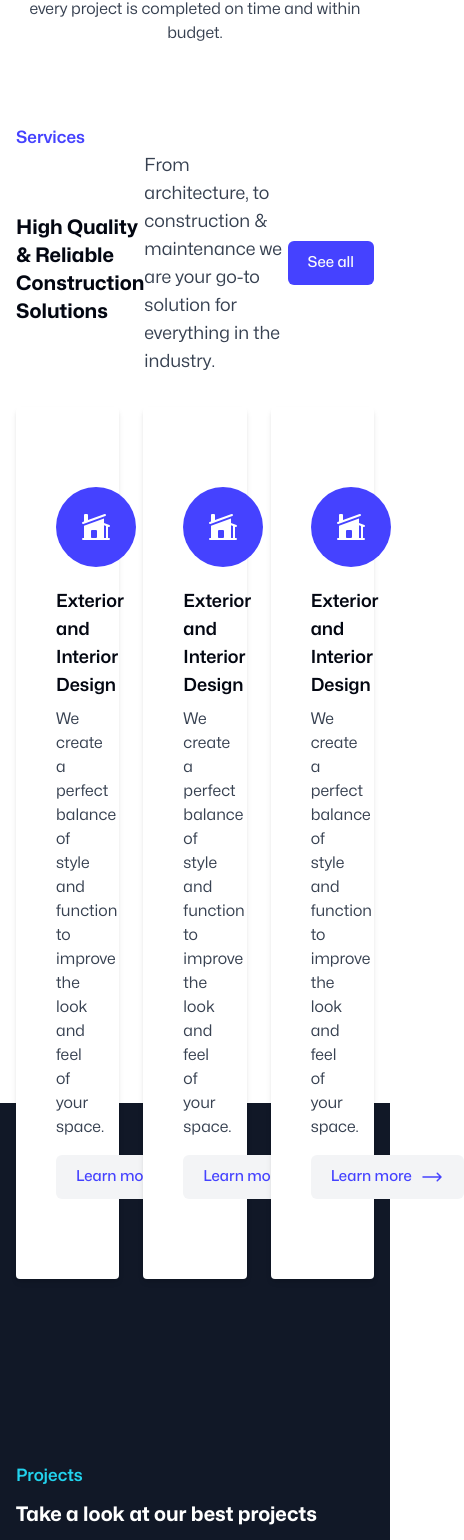
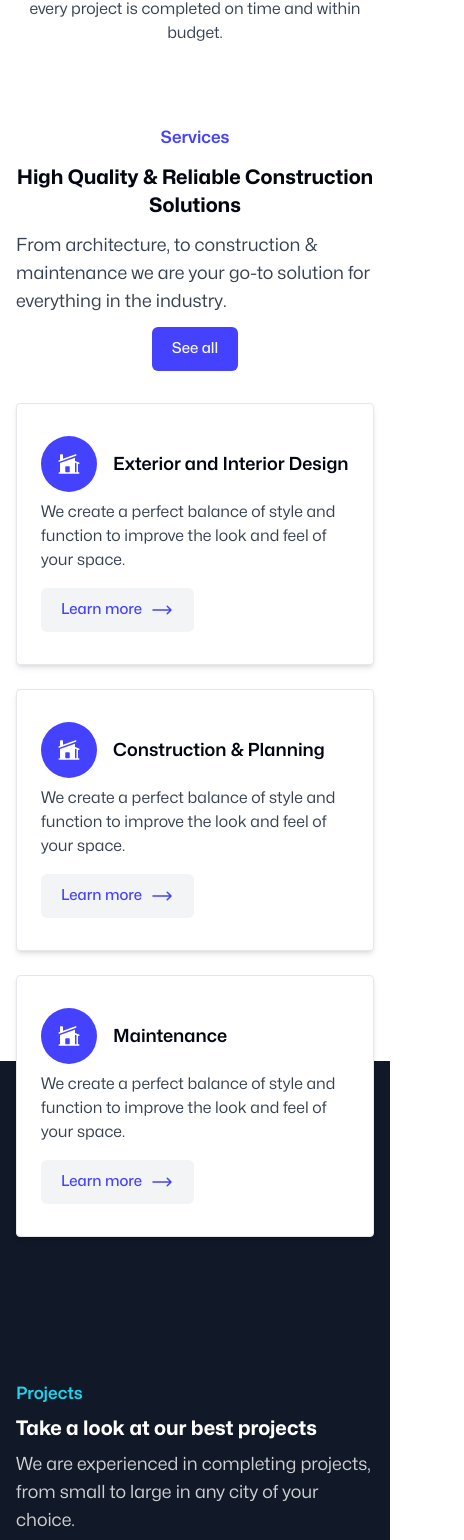
Before and after one commit to Lindrit-Sulaj/Konstruct, a Next.js app: page / in a window 390 px wide. Shown: the part 2915-4455 px from the top of the page, 464 px wide, since content can reach past the window. Built offline with nearby package versions, Linux system fonts and the light colour scheme.

Commit message:
projects and services made responsive

```diff
--- a/app/page.tsx
+++ b/app/page.tsx
@@ -20,6 +20,7 @@ export default function Home() {
       <Advantages />
       <Services />
       <Projects />
+      <div className="h-screen"></div>
     </main>
   );
 }
--- a/sections/projects.tsx
+++ b/sections/projects.tsx
@@ -4,14 +4,14 @@ import { Button } from '@/components/ui/button'
 
 export default function Projects() {
   return (
-    <section className="bg-gray-900 pt-10 pb-20 px-4">
+    <section className="bg-gray-900 lg:pt-10 pb-20 lg:pb-28 px-4">
       <div className="max-w-screen-web mx-auto">
-        <h3 className='text-[17px] md:text-lg lg:text-xl font-semibold text-cyan-400'>Projects</h3>
-        <h2 className='text-xl md:text-2xl lg:text-3xl xl:text-4xl font-bold mt-3 text-white'>Take a look at our best projects</h2>
-        <p className='text-white/80 mt-2 text-lg'>We are experienced in completing projects, from small to large in any city of your choice.</p>
-        <div className="grid grid-cols-5 gap-x-10 mt-10">
-          <div className="col-span-2 bg-white rounded-sm relative">
-            <img src="./images/residential-zone1.jpg" className='rounded-t-sm' alt="Residential zone" />
+        <h3 className='text-[17px] md:text-lg lg:text-xl font-semibold text-cyan-400 md:text-center lg:text-left'>Projects</h3>
+        <h2 className='text-xl md:text-2xl lg:text-3xl xl:text-4xl font-bold mt-2 text-white md:text-center lg:text-left'>Take a look at our best projects</h2>
+        <p className='text-white/80 mt-2 text-lg md:text-center lg:text-left max-w-lg md:mx-auto lg:max-w-none lg:mx-0'>We are experienced in completing projects, from small to large in any city of your choice.</p>
+        <div className="grid grid-cols-1 max-w-lg lg:max-w-none mx-auto gap-y-10 md:gap-y-12 lg:grid-cols-5 gap-x-10 mt-10 px-6 lg:px-0">
+          <div className="lg:col-span-2 bg-white rounded-sm relative">
+            <img loading="lazy" src="./images/residential-zone1.jpg" className='rounded-t-sm' alt="Residential zone" />
             <div className="p-8">
               <p className='text-gray-700'>Architecture & Building</p>
               <h4 className='font-bold text-lg md:text-xl mt-1'>Planning & Construction of Residential Zone</h4>
@@ -27,15 +27,15 @@ export default function Projects() {
               </Link>
             </div>
           </div>
-          <div className="col-span-3 flex flex-col gap-y-3">
-            <div className="bg-white h-1/2 flex items-center relative rounded-sm">
-              <img src="./images/residential-zone2.jpg" className='h-full w-1/2 rounded-l-sm' alt="Residential zone" />
-              <div className='px-5 w-1/2'>
+          <div className="lg:col-span-3 flex flex-col gap-y-3">
+            <div className="bg-white md:h-1/2 flex flex-col md:flex-row items-center relative rounded-sm">
+              <img loading="lazy" src="./images/residential-zone2.jpg" className='h-full w-full md:w-1/2 rounded-l-sm' alt="Residential zone" />
+              <div className='px-5 w-full md:w-1/2 py-6 md:py-4'>
                 <p className='text-gray-700'>Architecture & Building</p>
                 <h4 className='font-bold text-lg md:text-xl mt-1'>Exterior design of city building</h4>
                 <p className='text-gray-700 mt-2 text-[15px]'>Lorem ipsum dolor sit amet, consectetur adipiscing elit, sed do eiusmod tempor incididunt ut labore et dolore magna aliqua.</p>
               </div>
-              <div className="absolute -top-6 left-1/2 -translate-x-1/2 w-[4.5rem] flex items-center justify-center rounded-full h-[4.5rem] bg-gray-900">
+              <div className="absolute -top-10 left-1/2 -translate-x-1/2 w-[4.5rem] flex items-center justify-center rounded-full h-[4.5rem] bg-gray-900">
                 <Link href="/" className="w-14 h-14 bg-primary flex items-center justify-center rounded-full">
                   <Button size="icon">
                     <svg xmlns="http://www.w3.org/2000/svg" fill="none" viewBox="0 0 24 24" strokeWidth={2} stroke="currentColor" className="size-6">
@@ -45,14 +45,14 @@ export default function Projects() {
                 </Link>
               </div>
             </div>
-            <div className="bg-white h-1/2 flex items-center relative rounded-sm">
-              <img src="./images/residential-zone3.jpg" className='h-full w-1/2 rounded-l-sm' alt="Residential zone" />
-              <div className='px-5 w-1/2'>
+            <div className="bg-white md:h-1/2 flex flex-col md:flex-row items-center relative rounded-sm">
+              <img loading="lazy" src="./images/residential-zone3.jpg" className='h-full w-full md:w-1/2 rounded-l-sm' alt="Residential zone" />
+              <div className='px-5 w-full md:w-1/2 py-6 md:py-4'>
                 <p className='text-gray-700'>Architecture & Building</p>
                 <h4 className='font-bold text-lg md:text-xl mt-1'>Exterior design of city building</h4>
                 <p className='text-gray-700 mt-2 text-[15px]'>Lorem ipsum dolor sit amet, consectetur adipiscing elit, sed do eiusmod tempor incididunt ut labore et dolore magna aliqua.</p>
               </div>
-              <div className="absolute -bottom-6 left-1/2 -translate-x-1/2 w-[4.5rem] flex items-center justify-center rounded-full h-[4.5rem] bg-gray-900">
+              <div className="absolute -bottom-10 left-1/2 -translate-x-1/2 w-[4.5rem] flex items-center justify-center rounded-full h-[4.5rem] bg-gray-900">
                 <Link href="/" className="w-14 h-14 bg-primary flex items-center justify-center rounded-full">
                   <Button size="icon">
                     <svg xmlns="http://www.w3.org/2000/svg" fill="none" viewBox="0 0 24 24" strokeWidth={2} stroke="currentColor" className="size-6">
--- a/sections/services.tsx
+++ b/sections/services.tsx
@@ -6,23 +6,26 @@ export default function Services() {
   return (
     <section className="mt-10 md:mt-14 lg:mt-20 xl:mt-24">
       <div className="max-w-screen-web mx-auto px-4">
-        <h3 className='text-[17px] md:text-lg lg:text-xl font-semibold text-primary'>Services</h3>
-        <div className="flex justify-between items-center">
-          <h2 className='text-xl md:text-2xl lg:text-3xl xl:text-4xl font-bold mt-3 max-w-xl'>High Quality & Reliable Construction Solutions</h2>
+        <h3 className='text-[17px] md:text-lg lg:text-xl font-semibold text-primary text-center lg:text-left'>Services</h3>
+        <div className="flex flex-col lg:flex-row lg:justify-between gap-y-3 items-center">
+          <h2 className='text-xl md:text-2xl lg:text-3xl xl:text-4xl font-bold mt-3 max-w-xl text-center lg:text-left'>High Quality & Reliable Construction Solutions</h2>
           <p className='max-w-md text-lg text-gray-700'>From architecture, to construction & maintenance we are your go-to solution for everything in the industry.</p>
           <Link href="/">
             <Button>See all</Button>
           </Link>
         </div>
-        <div className="grid grid-cols-3 mt-8 gap-x-6 -mb-44">
-          <div className='bg-white shadow-md px-10 py-20 rounded-sm'>
-            <span className="flex justify-center items-center w-20 h-20 bg-primary rounded-full">
-              <svg xmlns="http://www.w3.org/2000/svg" viewBox="0 0 24 24" fill="currentColor" className="size-8 text-white">
+        <div className="grid grid-cols-1 md:grid-cols-2 lg:grid-cols-3 mt-8 gap-6 md:gap-4 lg:gap-6 -mb-44">
+          <div className='bg-white md:col-span-2 lg:col-span-1 shadow-md px-6 py-8 lg:px-10 lg:py-20 rounded-sm border lg:border-0'>
+            <div className='flex items-center md:items-start gap-x-4 md:flex-col gap-y-5'>
+              <span className="flex justify-center items-center w-14 h-14 lg:w-20 lg:h-20 bg-primary rounded-full">
+                <svg xmlns="http://www.w3.org/2000/svg" viewBox="0 0 24 24" fill="currentColor" className="size-6 lg:size-8 text-white">
                   <path d="M19.006 3.705a.75.75 0 1 0-.512-1.41L6 6.838V3a.75.75 0 0 0-.75-.75h-1.5A.75.75 0 0 0 3 3v4.93l-1.006.365a.75.75 0 0 0 .512 1.41l16.5-6Z" />
                   <path fillRule="evenodd" d="M3.019 11.114 18 5.667v3.421l4.006 1.457a.75.75 0 1 1-.512 1.41l-.494-.18v8.475h.75a.75.75 0 0 1 0 1.5H2.25a.75.75 0 0 1 0-1.5H3v-9.129l.019-.007ZM18 20.25v-9.566l1.5.546v9.02H18Zm-9-6a.75.75 0 0 0-.75.75v4.5c0 .414.336.75.75.75h3a.75.75 0 0 0 .75-.75V15a.75.75 0 0 0-.75-.75H9Z" clipRule="evenodd" />
                 </svg>
               </span>
-            <h3 className='font-semibold text-lg md:text-xl mt-5'>Exterior and Interior Design</h3>
+              <h3 className='font-semibold text-lg md:text-xl'>Exterior and Interior Design</h3>
+            </div>
+
             <p className='text-gray-700 mt-2'>We create a perfect balance of style and function to improve the look and feel of your space.</p>
             <Link href="/" className='inline-block mt-4'>
               <Button variant="secondary">Learn more <svg xmlns="http://www.w3.org/2000/svg" viewBox="0 0 24 24" fill="currentColor" className="size-6 ml-2">
@@ -31,14 +34,16 @@ export default function Services() {
               </Button>
             </Link>
           </div>
-          <div className='bg-white shadow-md px-10 py-20 rounded-sm'>
-            <span className="flex justify-center items-center w-20 h-20 bg-primary rounded-full">
-              <svg xmlns="http://www.w3.org/2000/svg" viewBox="0 0 24 24" fill="currentColor" className="size-8 text-white">
+          <div className='bg-white shadow-md px-6 py-8 lg:px-10 lg:py-20 rounded-sm border lg:border-0'>
+            <div className='flex items-center md:items-start gap-x-4 md:flex-col gap-y-5'>
+              <span className="flex justify-center items-center w-14 h-14 lg:w-20 lg:h-20 bg-primary rounded-full">
+                <svg xmlns="http://www.w3.org/2000/svg" viewBox="0 0 24 24" fill="currentColor" className="size-6 lg:size-8 text-white">
                   <path d="M19.006 3.705a.75.75 0 1 0-.512-1.41L6 6.838V3a.75.75 0 0 0-.75-.75h-1.5A.75.75 0 0 0 3 3v4.93l-1.006.365a.75.75 0 0 0 .512 1.41l16.5-6Z" />
                   <path fillRule="evenodd" d="M3.019 11.114 18 5.667v3.421l4.006 1.457a.75.75 0 1 1-.512 1.41l-.494-.18v8.475h.75a.75.75 0 0 1 0 1.5H2.25a.75.75 0 0 1 0-1.5H3v-9.129l.019-.007ZM18 20.25v-9.566l1.5.546v9.02H18Zm-9-6a.75.75 0 0 0-.75.75v4.5c0 .414.336.75.75.75h3a.75.75 0 0 0 .75-.75V15a.75.75 0 0 0-.75-.75H9Z" clipRule="evenodd" />
                 </svg>
               </span>
-            <h3 className='font-semibold text-lg md:text-xl mt-5'>Exterior and Interior Design</h3>
+              <h3 className='font-semibold text-lg md:text-xl'>Construction & Planning</h3>
+            </div>
             <p className='text-gray-700 mt-2'>We create a perfect balance of style and function to improve the look and feel of your space.</p>
             <Link href="/" className='inline-block mt-4'>
               <Button variant="secondary">Learn more <svg xmlns="http://www.w3.org/2000/svg" viewBox="0 0 24 24" fill="currentColor" className="size-6 ml-2">
@@ -47,14 +52,16 @@ export default function Services() {
               </Button>
             </Link>
           </div>
-          <div className='bg-white shadow-md px-10 py-20 rounded-sm'>
-            <span className="flex justify-center items-center w-20 h-20 bg-primary rounded-full">
-              <svg xmlns="http://www.w3.org/2000/svg" viewBox="0 0 24 24" fill="currentColor" className="size-8 text-white">
+          <div className='bg-white shadow-md px-6 py-8 lg:px-10 lg:py-20 rounded-sm border lg:border-0'>
+            <div className='flex items-center md:items-start gap-x-4 md:flex-col gap-y-5'>
+              <span className="flex justify-center items-center w-14 h-14 lg:w-20 lg:h-20 bg-primary rounded-full">
+                <svg xmlns="http://www.w3.org/2000/svg" viewBox="0 0 24 24" fill="currentColor" className="size-6 lg:size-8 text-white">
                   <path d="M19.006 3.705a.75.75 0 1 0-.512-1.41L6 6.838V3a.75.75 0 0 0-.75-.75h-1.5A.75.75 0 0 0 3 3v4.93l-1.006.365a.75.75 0 0 0 .512 1.41l16.5-6Z" />
                   <path fillRule="evenodd" d="M3.019 11.114 18 5.667v3.421l4.006 1.457a.75.75 0 1 1-.512 1.41l-.494-.18v8.475h.75a.75.75 0 0 1 0 1.5H2.25a.75.75 0 0 1 0-1.5H3v-9.129l.019-.007ZM18 20.25v-9.566l1.5.546v9.02H18Zm-9-6a.75.75 0 0 0-.75.75v4.5c0 .414.336.75.75.75h3a.75.75 0 0 0 .75-.75V15a.75.75 0 0 0-.75-.75H9Z" clipRule="evenodd" />
                 </svg>
               </span>
-            <h3 className='font-semibold text-lg md:text-xl mt-5'>Exterior and Interior Design</h3>
+              <h3 className='font-semibold text-lg md:text-xl'>Maintenance</h3>
+            </div>
             <p className='text-gray-700 mt-2'>We create a perfect balance of style and function to improve the look and feel of your space.</p>
             <Link href="/" className='inline-block mt-4'>
               <Button variant="secondary">Learn more <svg xmlns="http://www.w3.org/2000/svg" viewBox="0 0 24 24" fill="currentColor" className="size-6 ml-2">
```
Lines whose indentation alone changed are shown as unchanged.
